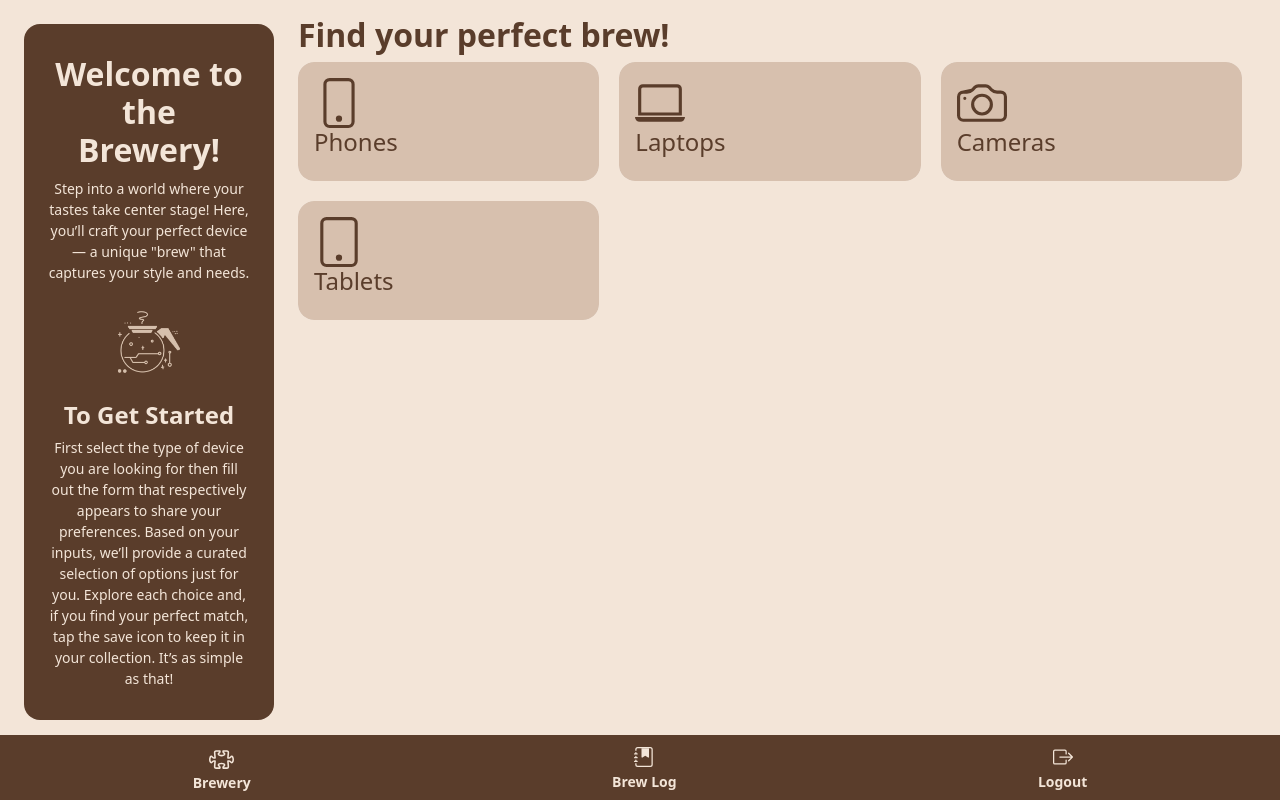
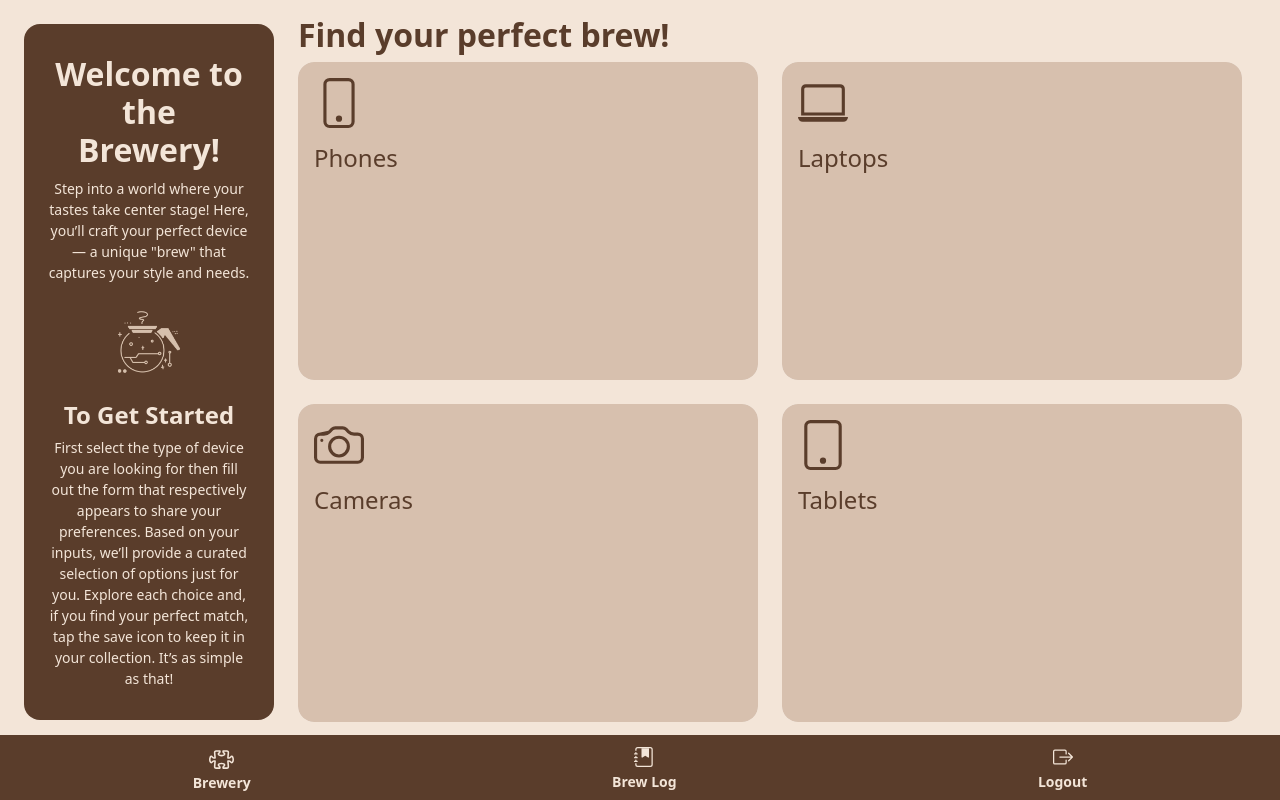
Before and after one commit to Tapple214/brewyourtech, a Django app: page /brewery in a window 1280 px wide. Run offline with Django 5.2, Linux system fonts and the light colour scheme; some libraries are stand-ins or nearby versions.

Commit message:
ui adjustment on brewery

```diff
--- a/brewyourtech/byt/templates/byt/brewery.html
+++ b/brewyourtech/byt/templates/byt/brewery.html
@@ -1,3 +1,6 @@
+<!-- ### START ### -->
+
+<!-- ASSEMBLY/FILTER PAGE -->
 {% load django_bootstrap5 %} {% load static %} {% include 'byt/navbar.html' %}
 
 <!DOCTYPE html>
@@ -25,24 +28,18 @@
         overflow: hidden;
       }
 
-      .card-grid {
-        display: grid;
-        grid-template-columns: repeat(auto-fit, minmax(300px, 1fr));
-        gap: 20px;
-      }
-
       .hidden {
         display: none;
       }
 
       .btn-back {
         background-color: #5a3d2b;
-        color: #f3e5d8;
+        color: #d7c0ae;
         border: none;
       }
 
       .btn-back:hover {
-        background-color: #dab896;
+        background-color: #d7c0ae;
       }
 
       input[type="range"] {
@@ -152,18 +149,18 @@
     </div>
 
     <!-- Main Content -->
-    <div class="w-75 py-3 pe-3">
-      <div id="card-view">
+    <div class="w-75 py-3 pe-3" style="height: 93vh">
+      <div id="card-view" style="height: 96%">
         <h2 class="fw-bold">Find your perfect brew!</h2>
-        <div class="card-grid">
-          <!-- Dynamic Cards -->
+        <div class="row row-cols-1 row-cols-md-2 g-4 h-100">
           {% for category in categories %}
+          <div class="col d-flex align-items-stretch">
             <div
-            class="card rounded-4 border-0"
+              class="card rounded-4 border-0 w-100"
               onclick="showForm('{{ category.id }}Form')"
             >
               <div
-              class="card-body rounded-4 border-0"
+                class="card-body rounded-4 border-0 d-flex flex-column"
                 style="background-color: #d7c0ae; color: #5a3d2b"
               >
                 <svg
@@ -176,7 +173,8 @@
                 >
                   {{ category.svg_path|safe }}
                 </svg>
-              <h4>{{ category.name }}</h4>
+                <h4 class="mt-3">{{ category.name }}</h4>
+              </div>
             </div>
           </div>
           {% endfor %}
@@ -219,3 +217,5 @@
     {% bootstrap_javascript %}
   </body>
 </html>
+
+<!-- ### END ### -->
--- a/brewyourtech/byt/views.py
+++ b/brewyourtech/byt/views.py
@@ -14,7 +14,7 @@ def brewLog(request):
 def login(request):
     return render(request, 'byt/login.html')
 
-# Assembly/Filer page aka "Brewery"; Assembly indicated page/location where we "assemble" our wanted device
+# Assembly/Filter page aka "Brewery"; Assembly indicated page/location where we "assemble" our wanted device
 def brewery(request):
     # Query all phone data
     phone_data = Phone.objects.all()
```
Lines whose indentation alone changed are shown as unchanged.
